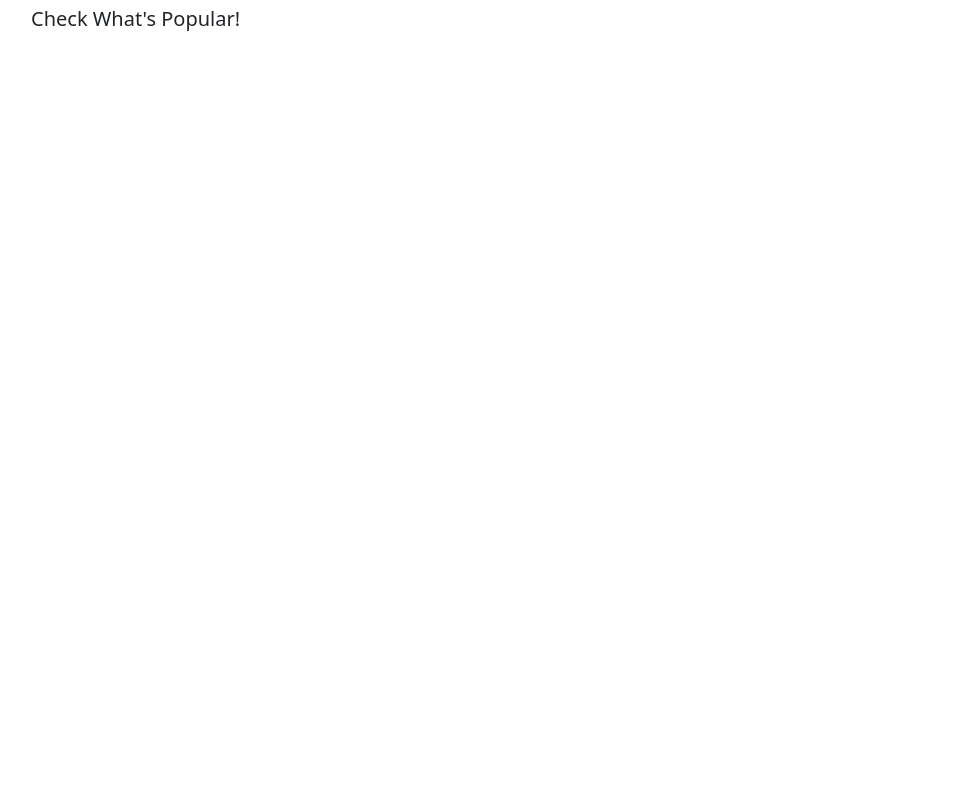
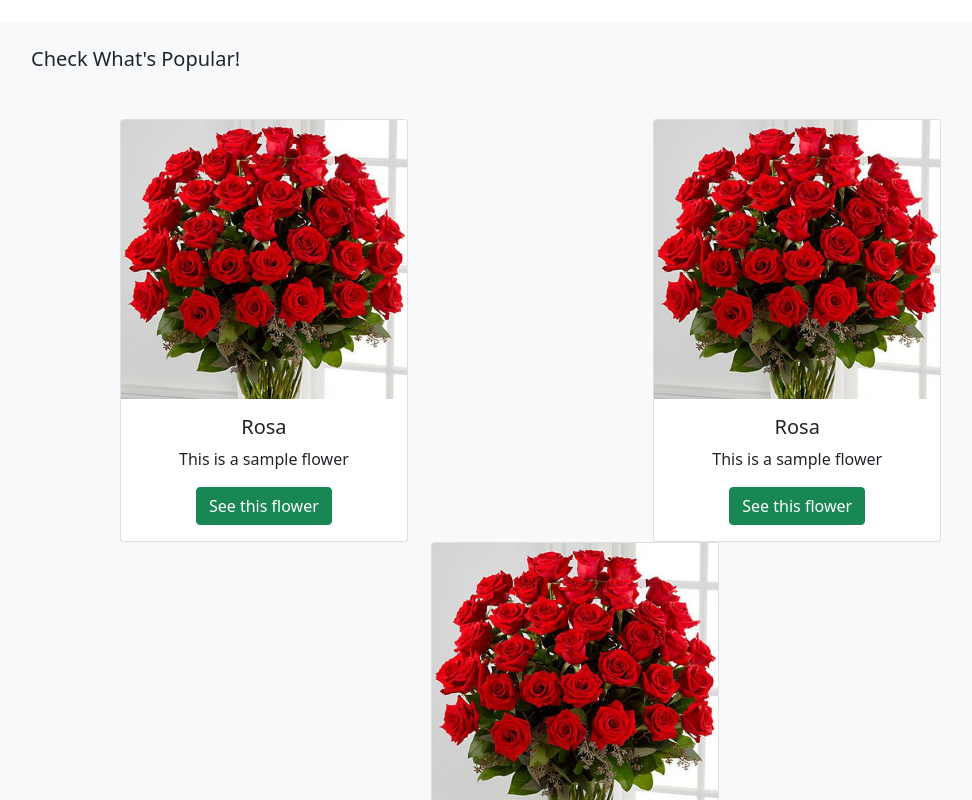
Before and after one commit to JasonSu031/reactFlowerShop, a React (Create React App) app: page /home in a window 1280 px wide. Shown: the part 920-1720 px from the top of the page, without its empty margins (65-1037 px from the left). Before the commit the page ends 999 px from the top, so only its background shows below. Built offline with nearby package versions, Linux system fonts and the light colour scheme.

Commit message:
finished home page but links

```diff
--- a/src/FlowerCard.js
+++ b/src/FlowerCard.js
@@ -1,10 +1,19 @@
+import Card from 'react-bootstrap/card';
+import Button from 'react-bootstrap/button';
 
-
-
-export default function FlowerCard(){
-    return(
+export default function FlowerCard({img, name, dsc}) {
+    return (
         <div>
-
+            <Card style={{ width: '18rem' }}>
+                <Card.Img variant="top" src={img}/>
+                <Card.Body>
+                    <Card.Title className = "d-flex justify-content-center">{name}</Card.Title>
+                    <Card.Text className = "d-flex justify-content-center">
+                        {dsc}
+                    </Card.Text>
+                    <Button className = "d-block m-auto" variant="success">See this flower</Button>
+                </Card.Body>
+            </Card>
         </div>
     );
 }
--- a/src/HeaderSection/Navigation.js
+++ b/src/HeaderSection/Navigation.js
@@ -16,7 +16,7 @@ export default function Navigation() {
     return (
         <div className="my-3">
             <Router>
-                <Navbar className="navbar bg-light justify-content-center">
+                <Navbar className="navbar bg-light justify-content-center py-3">
                     <div className="nav">
                         <ul className="navbar-nav lead">
                             <NavLink className="nav-item  mx-3 text-decoration-none h4"
--- a/src/HomePage/Popular.js
+++ b/src/HomePage/Popular.js
@@ -3,9 +3,11 @@ import PopularList from './PopularList';
 
 export default function Popular(){
     return(
-        <div>
+        <div className = "bg-light py-4">
             <div className = "mx-5">
                 <h5 className = "mx-5">Check What's Popular!</h5>
+            </div>
+            <div className = "my-5">
             </div>
             <PopularList/>
         </div>
--- a/src/HomePage/PopularList.js
+++ b/src/HomePage/PopularList.js
@@ -1,10 +1,33 @@
-import FlowerCards from '../FlowerCard';
-
-
+import FlowerCard from '../FlowerCard';
+import Container from 'react-bootstrap/Container';
+import Row from 'react-bootstrap/Row';
+import Col from 'react-bootstrap/Col';
+import rose from '../assets/rose.jpg';
 
 export default function PopularList(){
     return(
         <div>
+            <Container fluid>
+                <Row>
+                    <Col xs = {1}className ="d-flex justify-content-center"/>
+                    <Col className ="m-auto d-block">
+                        <Row>
+                            <Col className = "d-flex justify-content-center">
+                                <FlowerCard img = {rose} name = {"Rosa"} dsc = {"This is a sample flower"}/>
+                            </Col>
+                            <Col xs={1}/>
+                            <Col className = "d-flex justify-content-center">
+                                <FlowerCard img = {rose} name = {"Rosa"} dsc = {"This is a sample flower"}/>
+                            </Col>
+                            <Col xs={1}/>
+                            <Col className = "d-flex justify-content-center">
+                                <FlowerCard img = {rose} name = {"Rosa"} dsc = {"This is a sample flower"}/>
+                            </Col>
+                        </Row>
+                    </Col>
+                    <Col xs = {1} className ="m-auto d-block"/>
+                </Row>
+            </Container>
 
         </div>
     );
```
